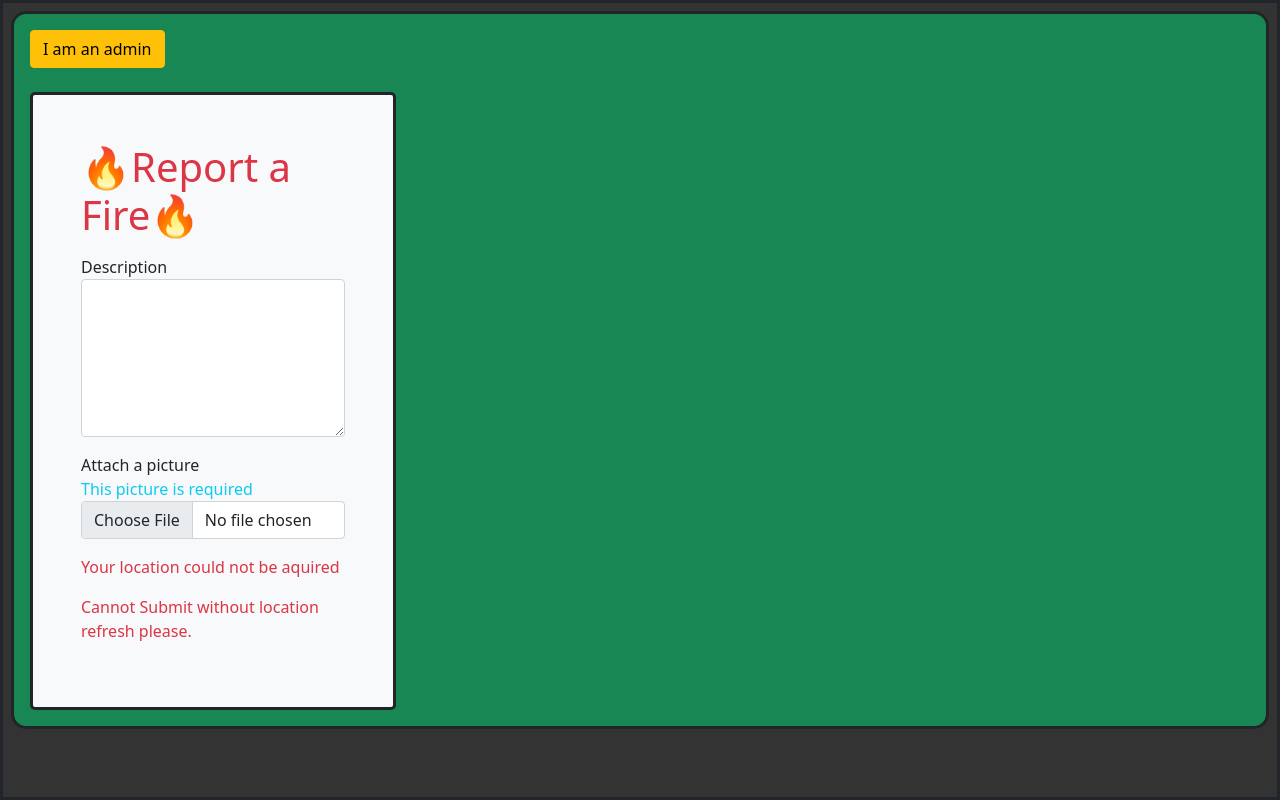
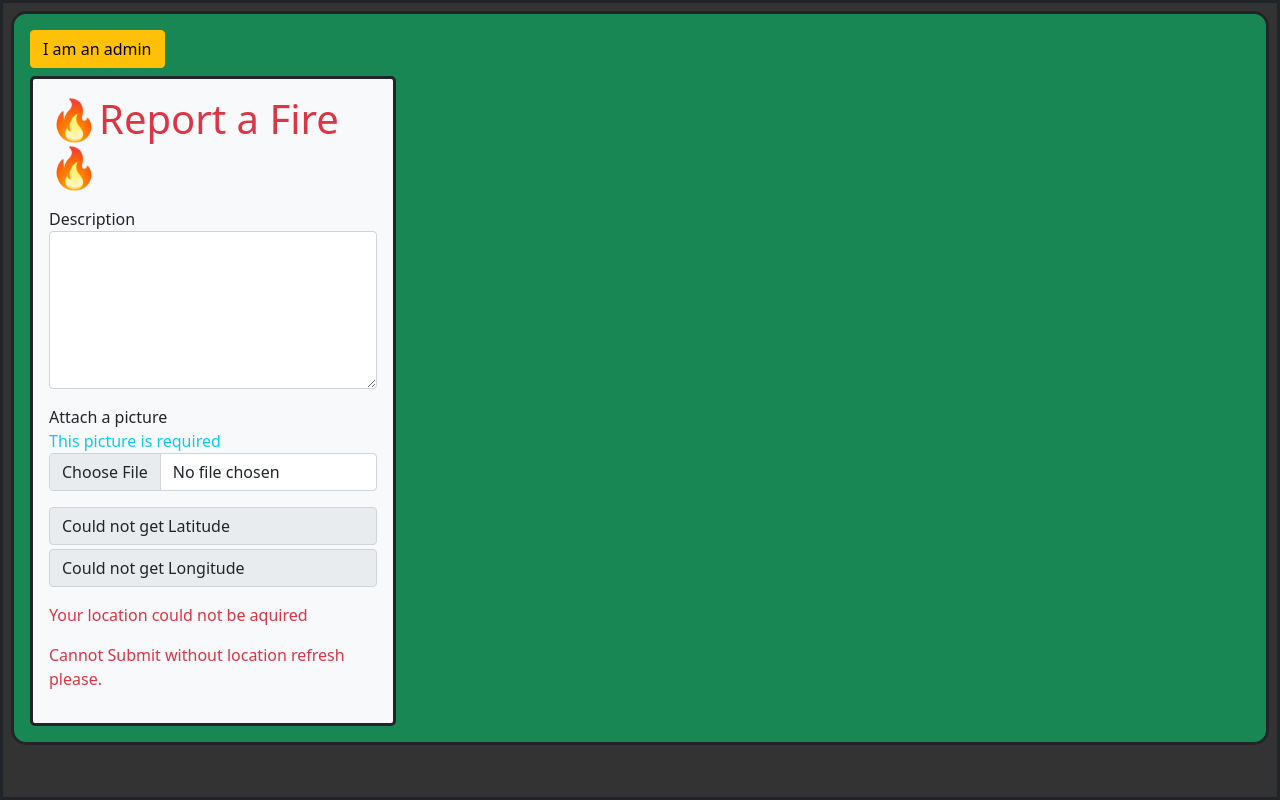
Before and after one commit to oriyash/synoptic-y2, a Vue app in the folder client/: page / in a window 1280 px wide. Built offline with nearby package versions, Linux system fonts and the light colour scheme; no server answers.

Commit message:
working repoting ui form

```diff
--- a/client/src/components/ReportForm.vue
+++ b/client/src/components/ReportForm.vue
@@ -1,5 +1,5 @@
 <template>
-    <form @submit.prevent="onSubmit()" class="mt-4 p-5">
+    <form @submit.prevent="onSubmit()" class="mt-2 p-3">
         <div class="mb-3">
             <h1 class="text-danger">🔥Report a Fire🔥</h1>
         </div>
@@ -8,8 +8,8 @@
             <textarea
                 class="form-control"
                 id="desc"
-                v-model="desc"
                 rows="6"
+                name="desc"
                 required
             />
         </div>
@@ -24,11 +24,27 @@
                 required
             />
         </div>
+        <div class="mb-1">
+            <input
+                class="form-control"
+                type="text"
+                :value="lat ? `Latitude: ${lat}` : 'Could not get Latitude'"
+                name="lat"
+                disabled
+            />
+        </div>
+        <div class="mb-3">
+            <input
+                class="form-control"
+                type="text"
+                :value="lng ? `Longitude: ${lng}` : 'Could not get Longitude'"
+                name="lng"
+                disabled
+            />
+        </div>
         <div v-if="lat && lng" class="mb-3">
-            <span class="text-dark"
-                >Your location:
-                <span class="text-primary">{{ lat }}, {{ lng }}</span> will also
-                be sent along this report</span
+            <span class="text-danger"
+                >Your location: will also be sent along this report</span
             >
         </div>
         <div v-else class="mb-3">
@@ -43,6 +59,7 @@
             >
         </div>
         <div v-if="warning" class="mb-3 text-danger">{{ warning }}</div>
+        <div v-if="success" class="mb-3 text-success">{{ success }}</div>
     </form>
 </template>
 
@@ -54,32 +71,35 @@ export default {
 
     data() {
         return {
-            desc: "",
             GOOGLEAPI:
                 "https://www.googleapis.com/geolocation/v1/geolocate?key=AIzaSyCsDgf3V1d_9auE_rNSY_grNGHL0fTlxiM",
             warning: "",
+            success: "",
             lat: null,
             lng: null,
         };
     },
     methods: {
         async onSubmit() {
-            if (lat && lng) {
+            if (this.lat && this.lng) {
                 try {
+                    const formData = new FormData(
+                        document.querySelector("form")
+                    );
+
                     const res = await axios.post(
                         "http://localhost:5000/report",
-                        {
-                            lat: this.lat,
-                            lng: this.lng,
-                            desc: this.desc,
-                        }
+                        formData,
+                        { headers: { "Content-Type": "multipart/form-data" } }
                     );
-                    console.log(res);
+
+                    if (res.status === 201) {
+                        this.success = "This fire was reported";
+                    }
                 } catch (error) {
                     console.log(error);
                     this.warning = "Server error, try again";
                 }
-            } else {
             }
         },
     },
@@ -103,8 +123,4 @@ form {
     background-color: var(--bs-light);
     border-radius: 5px;
 }
-
-#desc {
-    height: 200%;
-}
 </style>
```
